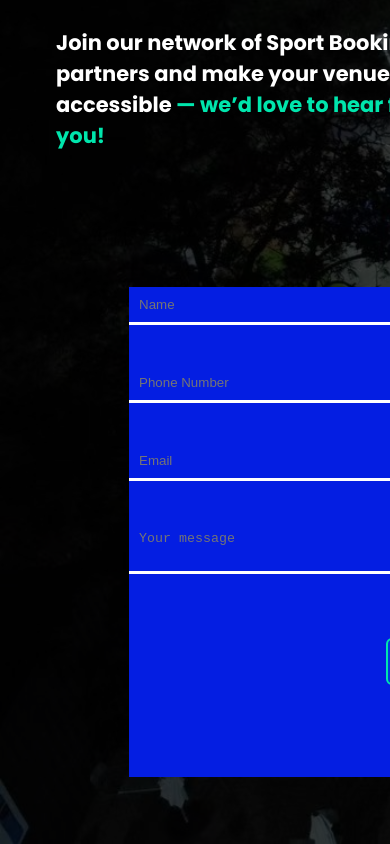
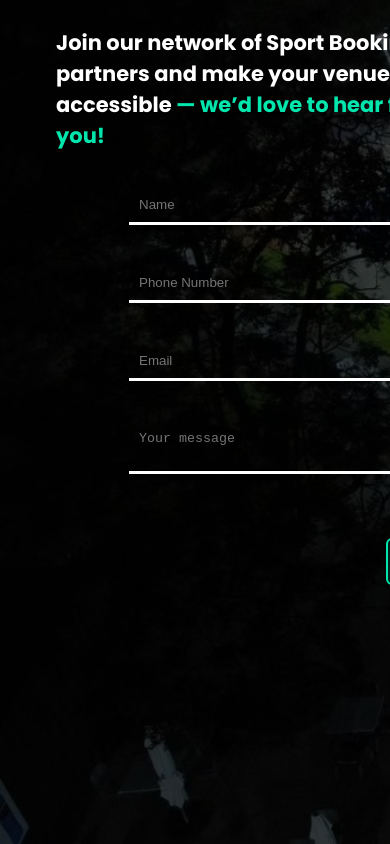
Before and after one commit to MELEK03-afk/CLTN, a React (Vite) app: page / in a window 390 px wide. Shown: the part 2402-3246 px from the top of the page. Built offline with nearby package versions, Linux system fonts and the light colour scheme; a web font is replaced by a local one.

Commit message:
New Update

```diff
--- a/src/index.css
+++ b/src/index.css
@@ -1392,10 +1392,9 @@ left: 20px;
 .divcontact-2{
   width: 95%;
   position: relative;
-  top: 180px;
+  top: 80px;
   left: -80%;
   display: flex;
-    background-color: #041EE2;
   flex-direction: column;
   overflow: hidden;
   transition: left 0.9s ease-in-out;
```
